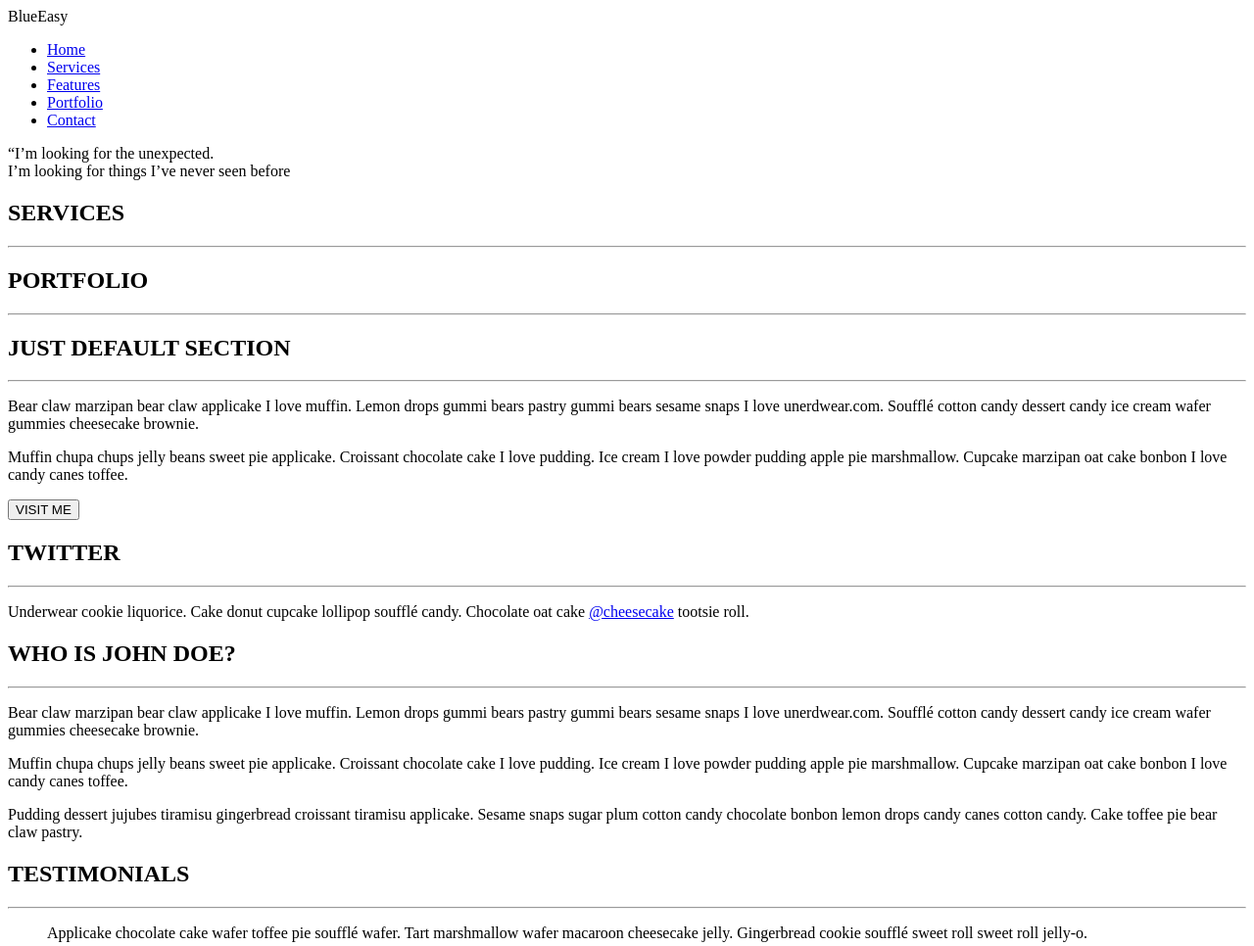
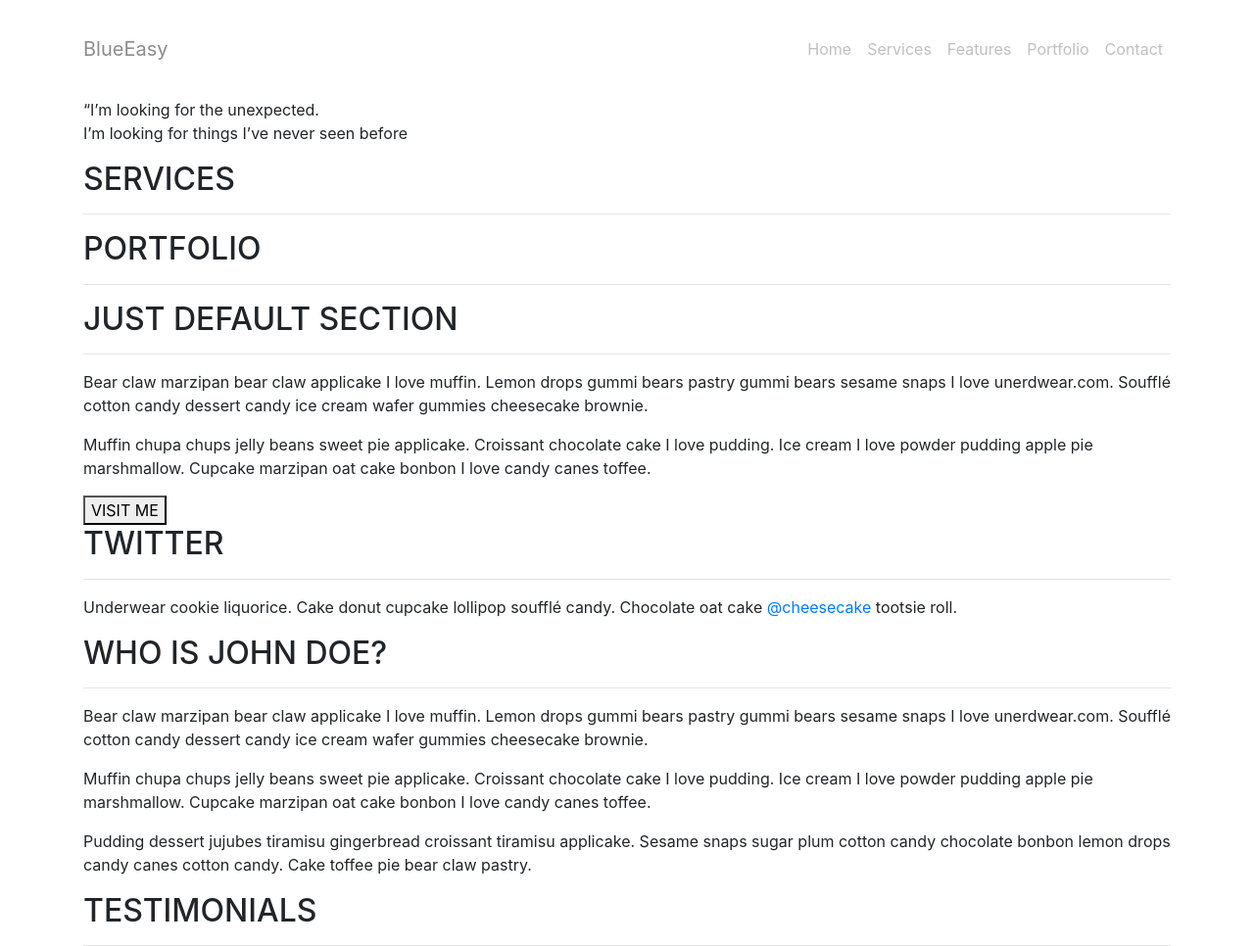
Before and after one commit to rsnggg/rsnggg.github.io, a plain HTML site: page assets/projects/BlueEasy/index.html in a window 1280 px wide. Shown: the top 966 px of the page at 98% size. Drawn offline with nearby package versions, Linux system fonts and the light colour scheme.

Commit message:
HTML blueEasy + img

```diff
--- /dev/null
+++ b/assets/projects/BlueEasy/css/style.css
@@ -0,0 +1,12 @@
+.navbar{
+    height: 100px;
+    opacity: 0.50;
+}
+
+.navbar-item:hover{
+    border: 1px solid #007bff!important;
+}
+
+.nav-link:hover{
+    color: #007bff!important;
+}
--- a/assets/projects/BlueEasy/index.html
+++ b/assets/projects/BlueEasy/index.html
@@ -1,11 +1,14 @@
 <!DOCTYPE html>
 <html lang="en">
 <head>
+    <meta name="viewport" content="content=device-width, initial-scale=1.0">
     <meta charset="UTF-8">
     <title>BlueEasy</title>
+    <link rel="stylesheet" href="https://stackpath.bootstrapcdn.com/bootstrap/4.1.3/css/bootstrap.min.css" integrity="sha384-MCw98/SFnGE8fJT3GXwEOngsV7Zt27NXFoaoApmYm81iuXoPkFOJwJ8ERdknLPMO" crossorigin="anonymous">
+    <link rel="stylesheet" href="css/style.css" type="text/css" media="screen">
 </head>
 <body>
-<nav class="navbar">
+<nav class="navbar sticky-top navbar-expand-lg navbar-light bg-grey">
     <div class="container">
         <div class="navbar-brand" href="#">BlueEasy</div>
         <ul class="navbar-nav">
@@ -109,5 +112,6 @@
     </div>
 </div>
 
+<script src="https://stackpath.bootstrapcdn.com/bootstrap/4.1.3/js/bootstrap.min.js" integrity="sha384-ChfqqxuZUCnJSK3+MXmPNIyE6ZbWh2IMqE241rYiqJxyMiZ6OW/JmZQ5stwEULTy" crossorigin="anonymous"></script>
 </body>
 </html>
```
Also changed, not shown: assets/projects/BlueEasy/img/bg1.jpg (added), assets/projects/BlueEasy/img/bg2.jpg (added), assets/projects/BlueEasy/img/bg3.jpg (added), assets/projects/BlueEasy/img/bg4.jpg (added), assets/projects/BlueEasy/img/bg5.jpg (added).
